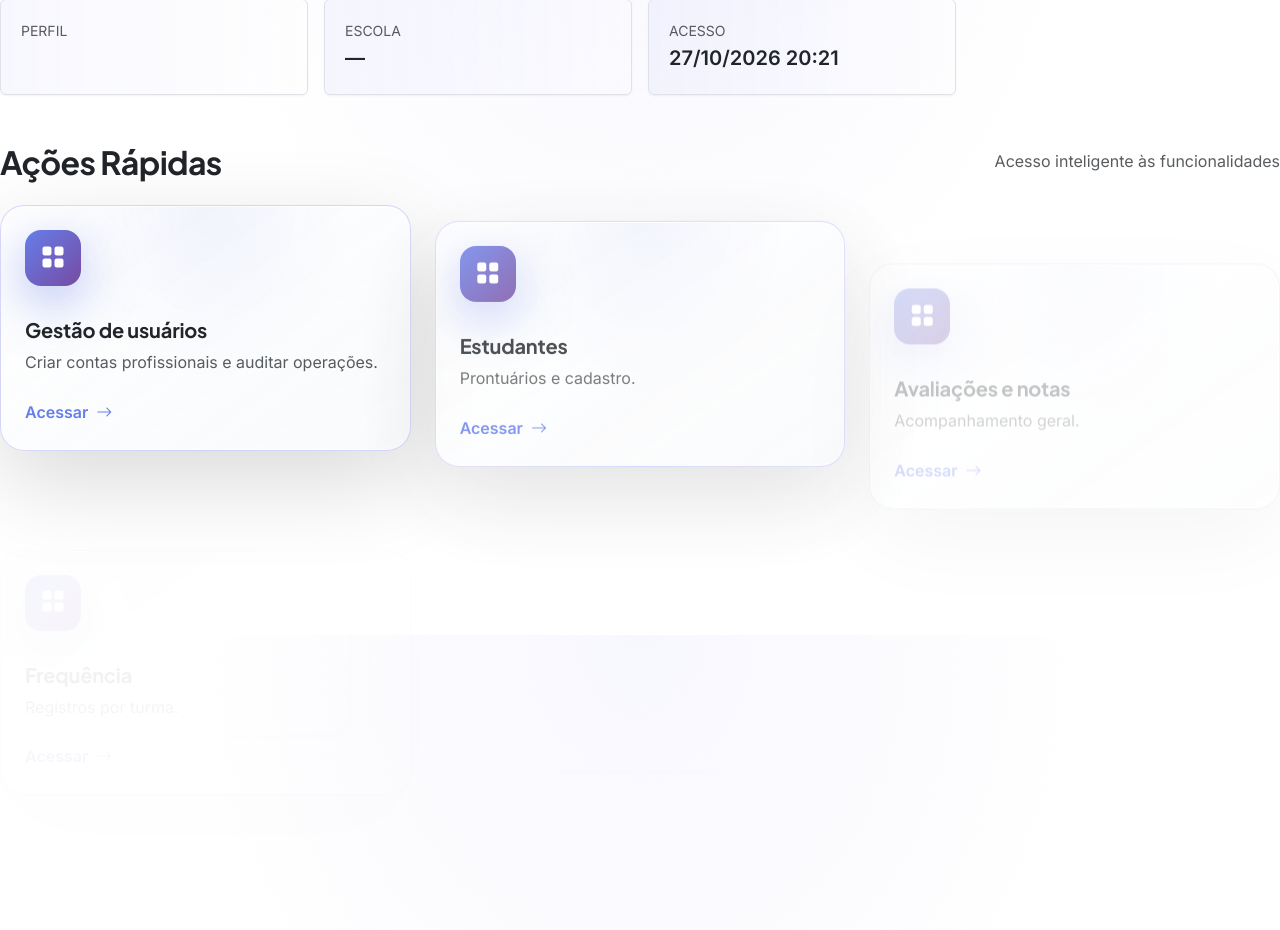
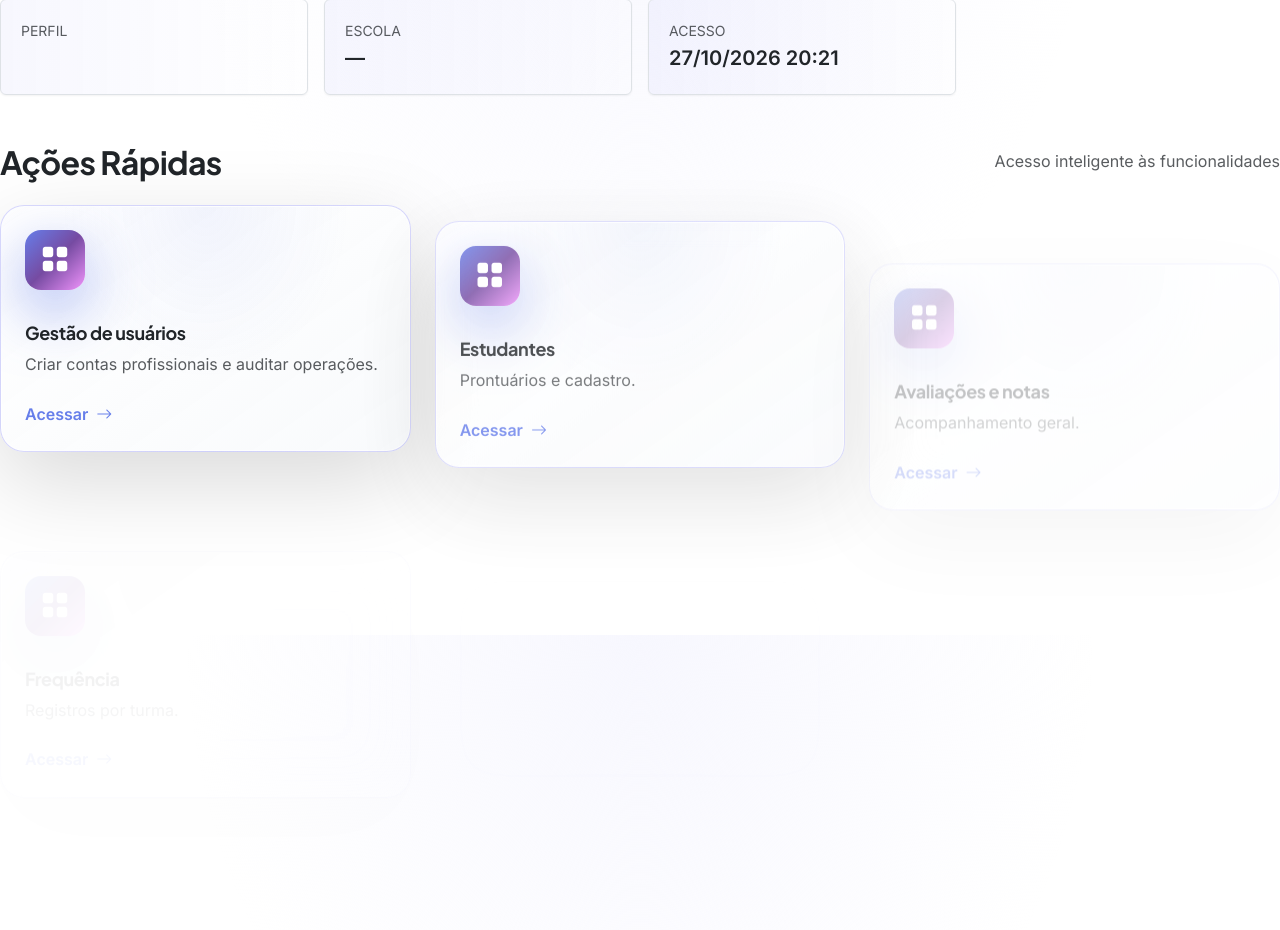
Before and after one commit to lucascardosolccr/plataforma-escolar, a Django app: template templates/home.html in a window 1280 px wide. Shown: the part 165-1095 px from the top of the page. Run offline with Django 5.2, Linux system fonts and the light colour scheme; the template is opened without the code that fills it, so the values that code supplies are empty; some libraries are stand-ins or nearby versions.

Commit message:
Refine cards premium

```diff
--- a/templates/partials/home_card.html
+++ b/templates/partials/home_card.html
@@ -1,11 +1,11 @@
 <div class="col-md-6 col-lg-4">
   <div class="premium-card h-100"><div class="card-body d-flex flex-column p-4 position-relative" style="z-index: 1;">
     <div class="mb-3">
-      <div class="d-inline-flex align-items-center justify-content-center rounded-4 mb-3" style="width: 3.5rem; height: 3.5rem; background: linear-gradient(135deg, #667eea 0%, #764ba2 100%); box-shadow: 0 15px 50px rgba(102, 126, 234, 0.5);">
-        <i class="bi bi-grid-fill text-white" style="font-size: 1.5rem;"></i>
+      <div class="d-inline-flex align-items-center justify-content-center rounded-4 mb-3" style="width: 3.75rem; height: 3.75rem; background: linear-gradient(135deg, #667eea 0%, #764ba2 50%, #f093fb 100%); box-shadow: 0 20px 60px rgba(102, 126, 234, 0.6);">
+        <i class="bi bi-grid-fill text-white" style="font-size: 1.75rem;"></i>
       </div>
     </div>
-    <h3 class="h5 mb-2 fw-bold" style="font-family: 'Plus Jakarta Sans', Inter, sans-serif; letter-spacing: -0.01em;">
+    <h3 class="h5 mb-2 fw-bold" style="font-family: 'Plus Jakarta Sans', Inter, sans-serif; letter-spacing: -0.02em; font-size: 1.125rem;">
       <a href="{% url url_name %}" class="stretched-link text-decoration-none text-body">{{ title }}</a>
     </h3>
     <p class="text-body-secondary mb-0 flex-grow-1">{{ desc }}</p>
```
